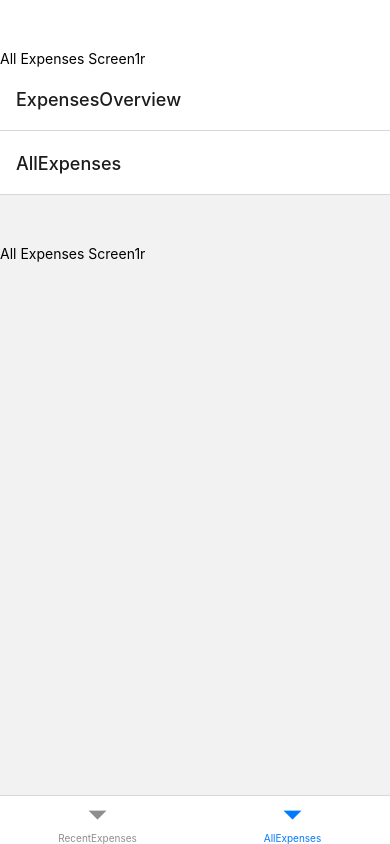
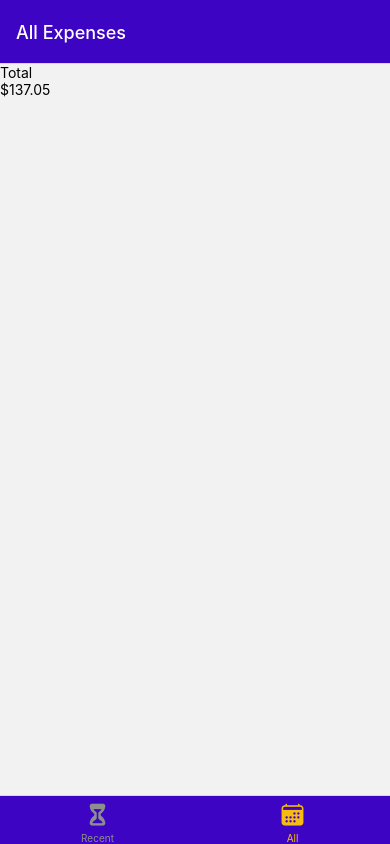
Before and after one commit to headhunter225014/Expenses_Track_APP_RN, a React Native app: screen /AllExpenses in a window 390 px wide. Built offline with nearby package versions, Linux system fonts and the light colour scheme.

Commit message:
Second commit
Changes to main screens with dummy data for displaying expenses. Created new components.

```diff
--- a/App.js
+++ b/App.js
@@ -6,17 +6,42 @@
 import {NavigationContainer} from "@react-navigation/native";
 import {createNativeStackNavigator} from "@react-navigation/native-stack";
 import {createBottomTabNavigator} from "@react-navigation/bottom-tabs";
+import {GlobalStyles} from "./constants/styles";
+import {Ionicons} from '@expo/vector-icons';
 
 const Stack = createNativeStackNavigator();
 const Bottom = createBottomTabNavigator();
 
 function ExpensesOverview() {
   return (
-      <Bottom.Navigator>
-        <Bottom.Screen name='RecentExpenses'
-                       component={RecentExpenses}/>
+      <Bottom.Navigator screenOptions={{
+          headerStyle: {backgroundColor: GlobalStyles.colors.primary500},
+          headerTintColor: 'white',
+          tabBarStyle: {backgroundColor: GlobalStyles.colors.primary500},
+          tabBarActiveTintColor: GlobalStyles.colors.accent500,
+      }}>
+          <Bottom.Screen
+              name="RecentExpenses"
+              component={RecentExpenses}
+              options={{
+                  title: 'Recent Expenses',
+                  tabBarLabel: 'Recent',
+                  tabBarIcon: ({ color, size }) => (
+                      <Ionicons name="hourglass" size={size} color={color} />
+                  ),
+              }}
+          />
         <Bottom.Screen name='AllExpenses'
-                       component={AllExpenses}/>
+                       component={AllExpenses}
+                       options={{
+                           title: 'All Expenses',
+                           tabBarLabel: 'All',
+                           tabBarIcon: ({color, size}) => (
+                               <Ionicons name='calendar'
+                                         color={color}
+                                         size={size}/>
+                           )
+                       }}/>
       </Bottom.Navigator>
   );
 }
@@ -25,11 +50,11 @@
   return (
       <>
         <StatusBar style='auto'/>
-        <AllExpenses/>
         <NavigationContainer>
           <Stack.Navigator>
             <Stack.Screen name="ExpensesOverview"
-                          component={ExpensesOverview}/>
+                          component={ExpensesOverview}
+                          options={{headerShown: false}} />
              <Stack.Screen name='ManageExpenseScreen'
                            component={ManageExpense}/>
           </Stack.Navigator>
--- /dev/null
+++ b/components/expensesOutput/ExpensesList.js
@@ -0,0 +1,5 @@
+function ExpensesList() {
+
+}
+
+export default ExpensesList;
--- /dev/null
+++ b/components/expensesOutput/ExpensesOutput.js
@@ -0,0 +1,46 @@
+import {View, Text, FlatList} from "react-native";
+import ExpensesList from "./ExpensesList";
+import ExpensesSummary from "./ExpensesSummary";
+
+const DUMMY_EXPENSES =[
+    {
+    id: 'e1',
+    description: 'A pair of shoes',
+    amount: 59.99,
+    date: new Date('2021-12-19')
+    },
+    {
+        id: 'e2',
+        description: 'Groceries',
+        amount: 12.39,
+        date: new Date('2022-01-05')
+    },
+    {
+        id: 'e3',
+        description: 'electricity',
+        amount: 30.69,
+        date: new Date('2021-12-01')
+    },
+    {
+        id: 'e4',
+        description: 'A book',
+        amount: 14.99,
+        date: new Date('2022-02-19')
+    },
+    {
+        id: 'e5',
+        description: 'Another book',
+        amount: 18.99,
+        date: new Date('2022-02-18')
+    }
+];
+function ExpensesOutput({expenses, expensesPeriod}) {
+    return (
+        <View>
+            <ExpensesSummary expenses={DUMMY_EXPENSES } periodName={expensesPeriod}/>
+            <ExpensesList/>
+        </View>
+    );
+}
+
+export default ExpensesOutput;
--- /dev/null
+++ b/components/expensesOutput/ExpensesSummary.js
@@ -0,0 +1,21 @@
+import {Text, View} from "react-native";
+
+function ExpensesSummary({expenses, periodName}) {
+    const expensesSum = expenses.reduce((sum, expense) => {
+        return sum + expense.amount;
+    }, 0);
+
+
+    return (
+        <View>
+            <Text>
+                {periodName}
+            </Text>
+            <Text>
+                ${expensesSum.toFixed(2)}
+            </Text>
+        </View>
+    );
+}
+
+export default ExpensesSummary;
--- /dev/null
+++ b/constants/styles.js
@@ -0,0 +1,16 @@
+export const GlobalStyles = {
+    colors: {
+        primary50: '#e4d9fd',
+        primary100: '#c6affc',
+        primary200: '#a281f0',
+        primary400: '#5721d4',
+        primary500: '#3e04c3',
+        primary700: '#2d0689',
+        primary800: '#200364',
+        accent500: '#f7bc0c',
+        error50: '#fcc4e4',
+        error500: '#9b095c',
+        gray500: '#39324a',
+        gray700: '#221c30',
+    }
+};
--- a/screens/AllExpenses.js
+++ b/screens/AllExpenses.js
@@ -1,11 +1,10 @@
 import {View, Text, Button} from 'react-native';
 import { NavigationContainer } from '@react-navigation/native';
 import { createNativeStackNavigator } from '@react-navigation/native-stack';
+import ExpensesOutput from "../components/expensesOutput/ExpensesOutput";
 function AllExpenses({navigation}) {
     return (
-        <View style={{marginTop: 50}}>
-            <Text>All Expenses Screen1r</Text>
-        </View>
+        <ExpensesOutput expensesPeriod="Total"/>
     );
 }
 
--- a/screens/RecentExpenses.js
+++ b/screens/RecentExpenses.js
@@ -1,10 +1,9 @@
 import {Text, View, Button} from "react-native";
+import ExpensesOutput from "../components/expensesOutput/ExpensesOutput";
 
 function RecentExpenses({navigation}){
     return (
-        <View>
-            <Text>RecentExpenses Screen</Text>
-        </View>
+        <ExpensesOutput expensesPeriod="Last 7 days"/>
 
     );
 };
```
